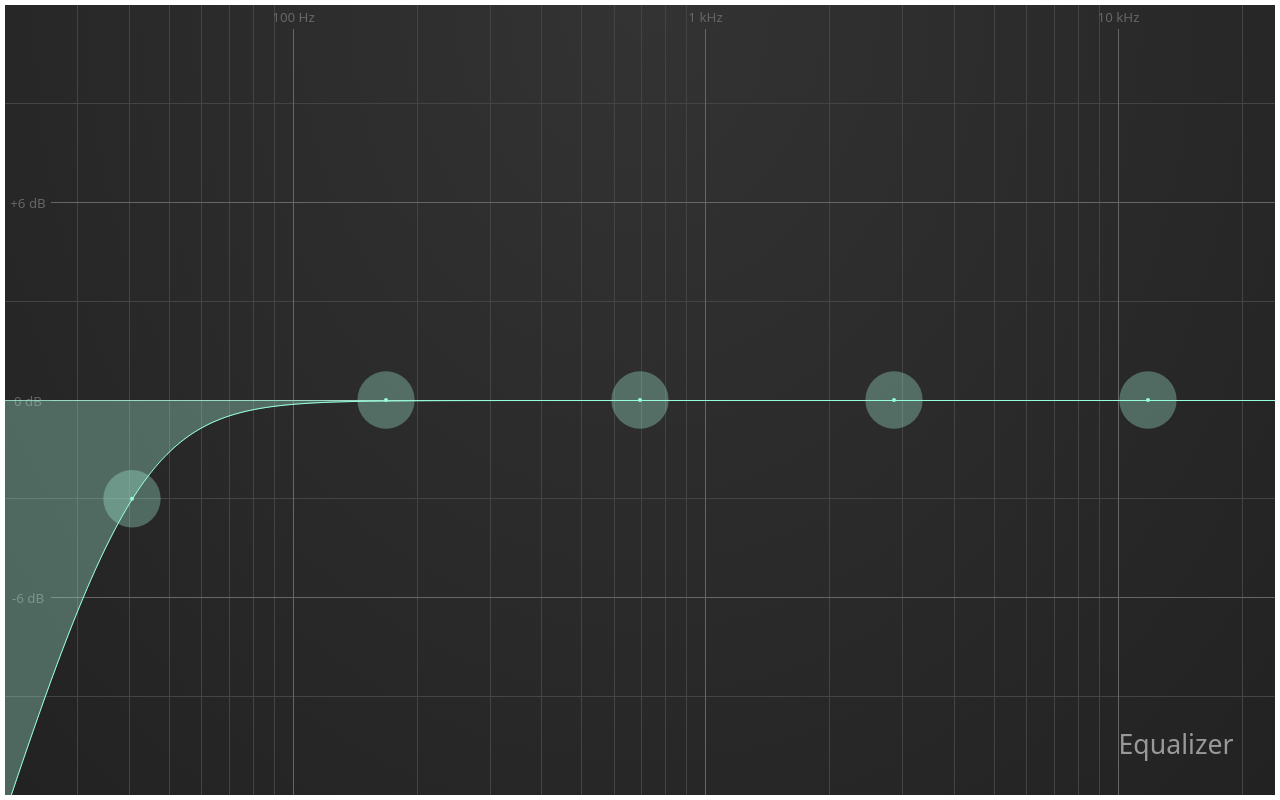
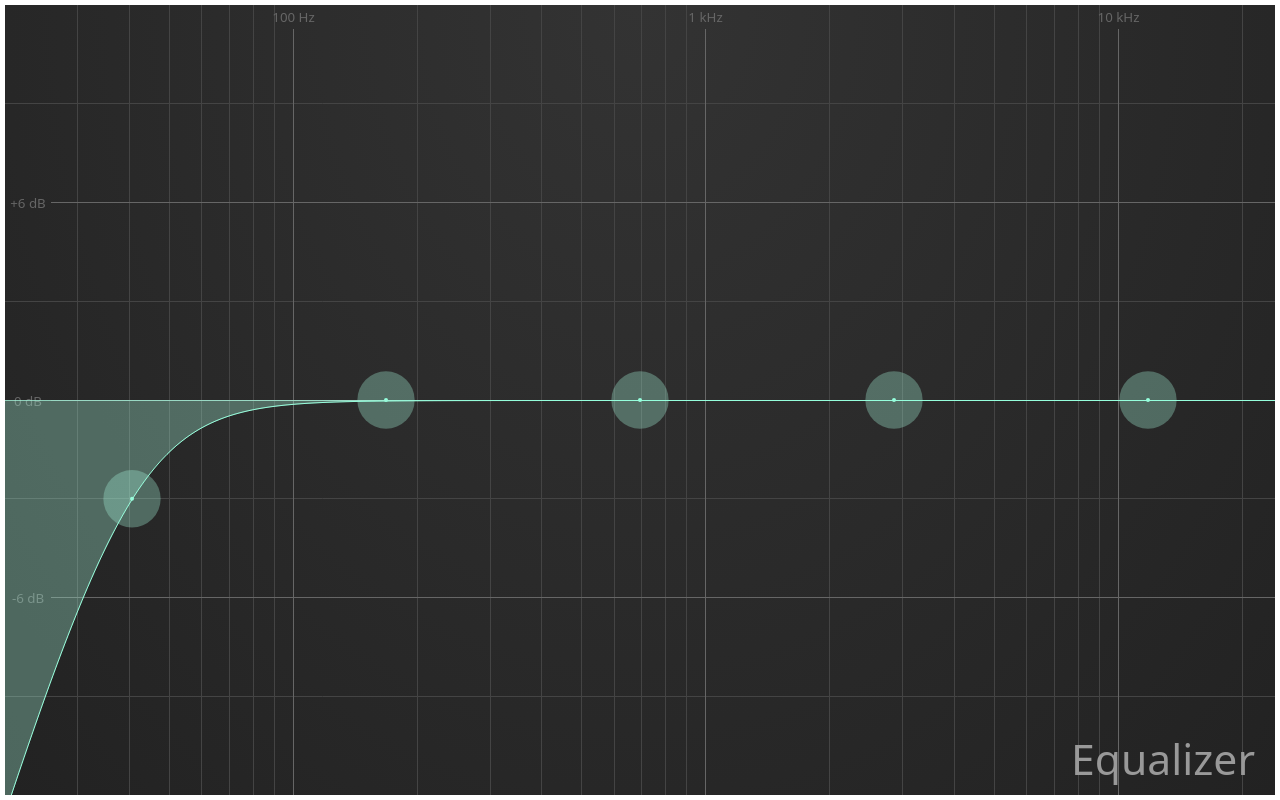
Before and after one commit to babymotte/eq-js, a React (Create React App) app: page / in a window 1280 px wide. Built offline with nearby package versions, Linux system fonts and the light colour scheme.

Commit message:
improved title rendering

```diff
--- a/src/EQ.css
+++ b/src/EQ.css
@@ -7,7 +7,7 @@
 .EQ {
     background: radial-gradient(ellipse at top, #333, #222);
     --font: 10pt 'Noto Sans', 'Noto Sans Regular', 'Roboto', 'Oxygen', 'Cantarell', 'Droid Sans', 'Helvetica Neue', 'Helvetica', sans-serif;
-    --title-font: 20pt 'Noto Sans', 'Noto Sans Regular', 'Roboto', 'Oxygen', 'Cantarell', 'Droid Sans', 'Helvetica Neue', 'Helvetica', sans-serif;
+    --title-font: 32pt 'Noto Sans', 'Noto Sans Regular', 'Roboto', 'Oxygen', 'Cantarell', 'Droid Sans', 'Helvetica Neue', 'Helvetica', sans-serif;
     --title-fill: #999;
     --grid-stroke-major: #666;
     --grid-stroke-minor: #444;
--- a/src/EQ.js
+++ b/src/EQ.js
@@ -373,11 +373,13 @@
     ctx.strokeStyle = eqHolder.style.gridStrokeMajor;
     ctx.stroke();
 
+    // title
+
     if (eqHolder.title) {
         ctx.font = eqHolder.style.titleFont;
         ctx.textAlign = "end";
         ctx.fillStyle = eqHolder.style.titleFill;
-        const inset = 2 + Math.min(width, height) * 0.05;
+        const inset = Math.min(2 * parseFloat(eqHolder.style.font), 2 + Math.min(width, height) * 0.05);
         ctx.fillText(eqHolder.title, xOffset + width - inset, yOffset + height - inset);
     }
 }
```
